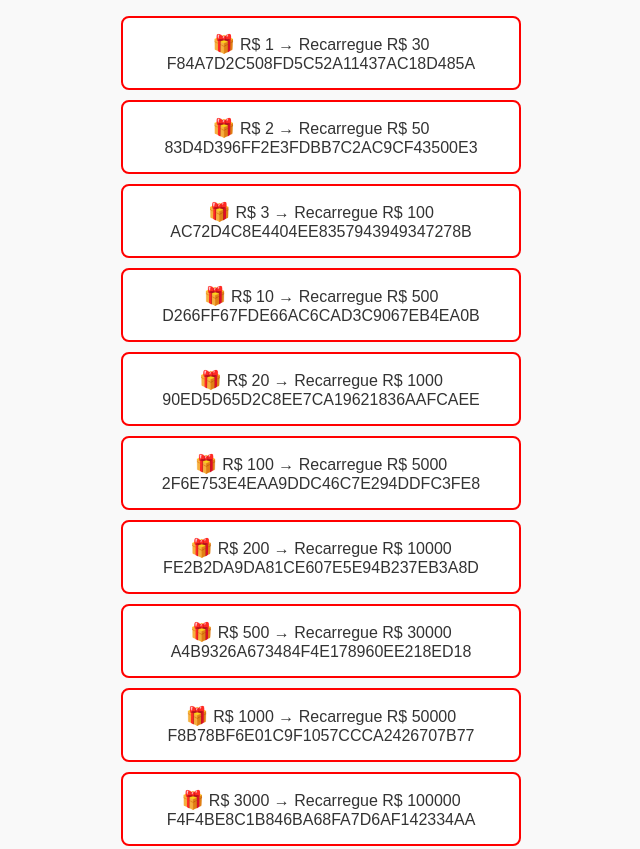
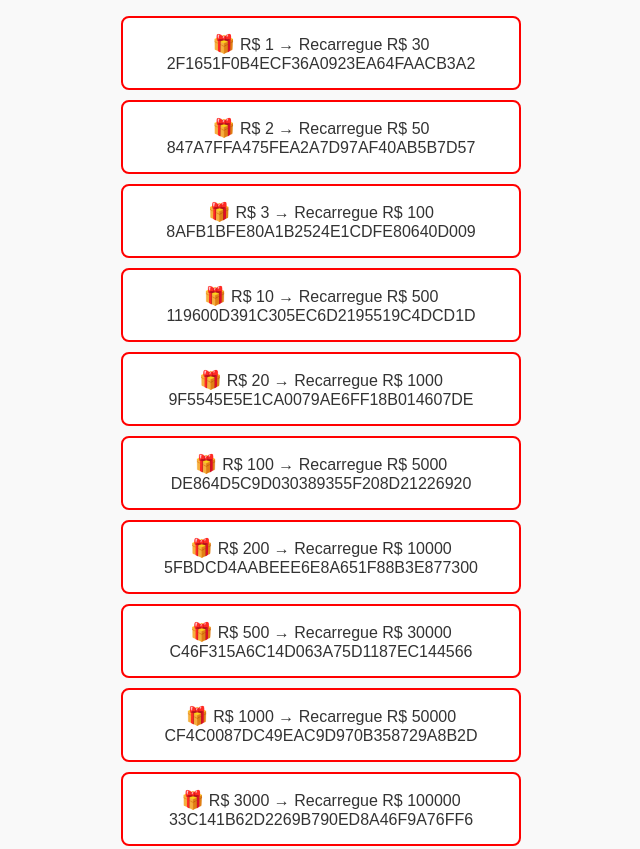
Before and after one commit to hs51gm/BRA, a plain HTML site: page index.html in a window 1280 px wide. Shown: the part 343-1192 px from the top of the page, without its empty margins (319-959 px from the left). Drawn offline with Linux system fonts and the light colour scheme.

Commit message:
Add files via upload

```diff
--- a/index.html
+++ b/index.html
@@ -96,45 +96,45 @@
   <h3>CLIQUE NOS CÓDIGOS PARA COPIÁ-LOS AUTOMATICAMENTE</h3>
 
   <!-- Code Items -->
-  <div class="code-item" onclick="copyToClipboard('F84A7D2C508FD5C52A11437AC18D485A')">
+  <div class="code-item" onclick="copyToClipboard('2F1651F0B4ECF36A0923EA64FAACB3A2')">
     <span class="gift-icon">🎁</span>R$ 1 → Recarregue R$ 30<br>
-    F84A7D2C508FD5C52A11437AC18D485A
+    2F1651F0B4ECF36A0923EA64FAACB3A2
   </div>
-  <div class="code-item" onclick="copyToClipboard('83D4D396FF2E3FDBB7C2AC9CF43500E3')">
+  <div class="code-item" onclick="copyToClipboard('847A7FFA475FEA2A7D97AF40AB5B7D57')">
     <span class="gift-icon">🎁</span>R$ 2 → Recarregue R$ 50<br>
-    83D4D396FF2E3FDBB7C2AC9CF43500E3
+    847A7FFA475FEA2A7D97AF40AB5B7D57
   </div>
-  <div class="code-item" onclick="copyToClipboard('AC72D4C8E4404EE8357943949347278B')">
+  <div class="code-item" onclick="copyToClipboard('8AFB1BFE80A1B2524E1CDFE80640D009')">
     <span class="gift-icon">🎁</span>R$ 3 → Recarregue R$ 100<br>
-    AC72D4C8E4404EE8357943949347278B
+    8AFB1BFE80A1B2524E1CDFE80640D009
   </div>
-  <div class="code-item" onclick="copyToClipboard('D266FF67FDE66AC6CAD3C9067EB4EA0B')">
+  <div class="code-item" onclick="copyToClipboard('119600D391C305EC6D2195519C4DCD1D')">
     <span class="gift-icon">🎁</span>R$ 10 → Recarregue R$ 500<br>
-    D266FF67FDE66AC6CAD3C9067EB4EA0B
+    119600D391C305EC6D2195519C4DCD1D
   </div>
-  <div class="code-item" onclick="copyToClipboard('90ED5D65D2C8EE7CA19621836AAFCAEE')">
+  <div class="code-item" onclick="copyToClipboard('9F5545E5E1CA0079AE6FF18B014607DE')">
     <span class="gift-icon">🎁</span>R$ 20 → Recarregue R$ 1000<br>
-    90ED5D65D2C8EE7CA19621836AAFCAEE
+    9F5545E5E1CA0079AE6FF18B014607DE
   </div>
-  <div class="code-item" onclick="copyToClipboard('2F6E753E4EAA9DDC46C7E294DDFC3FE8')">
+  <div class="code-item" onclick="copyToClipboard('DE864D5C9D030389355F208D21226920')">
     <span class="gift-icon">🎁</span>R$ 100 → Recarregue R$ 5000<br>
-    2F6E753E4EAA9DDC46C7E294DDFC3FE8
+    DE864D5C9D030389355F208D21226920
   </div>
-  <div class="code-item" onclick="copyToClipboard('FE2B2DA9DA81CE607E5E94B237EB3A8D')">
+  <div class="code-item" onclick="copyToClipboard('5FBDCD4AABEEE6E8A651F88B3E877300')">
     <span class="gift-icon">🎁</span>R$ 200 → Recarregue R$ 10000<br>
-    FE2B2DA9DA81CE607E5E94B237EB3A8D
+    5FBDCD4AABEEE6E8A651F88B3E877300
   </div>
-  <div class="code-item" onclick="copyToClipboard('A4B9326A673484F4E178960EE218ED18')">
+  <div class="code-item" onclick="copyToClipboard('C46F315A6C14D063A75D1187EC144566')">
     <span class="gift-icon">🎁</span>R$ 500 → Recarregue R$ 30000<br>
-    A4B9326A673484F4E178960EE218ED18
+    C46F315A6C14D063A75D1187EC144566
   </div>
-  <div class="code-item" onclick="copyToClipboard('F8B78BF6E01C9F1057CCCA2426707B77')">
+  <div class="code-item" onclick="copyToClipboard('CF4C0087DC49EAC9D970B358729A8B2D')">
     <span class="gift-icon">🎁</span>R$ 1000 → Recarregue R$ 50000<br>
-    F8B78BF6E01C9F1057CCCA2426707B77
+    CF4C0087DC49EAC9D970B358729A8B2D
   </div>
-  <div class="code-item" onclick="copyToClipboard('F4F4BE8C1B846BA68FA7D6AF142334AA')">
+  <div class="code-item" onclick="copyToClipboard('33C141B62D2269B790ED8A46F9A76FF6')">
     <span class="gift-icon">🎁</span>R$ 3000 → Recarregue R$ 100000<br>
-    F4F4BE8C1B846BA68FA7D6AF142334AA
+    33C141B62D2269B790ED8A46F9A76FF6
   </div>
 
   <div class="note">
```
